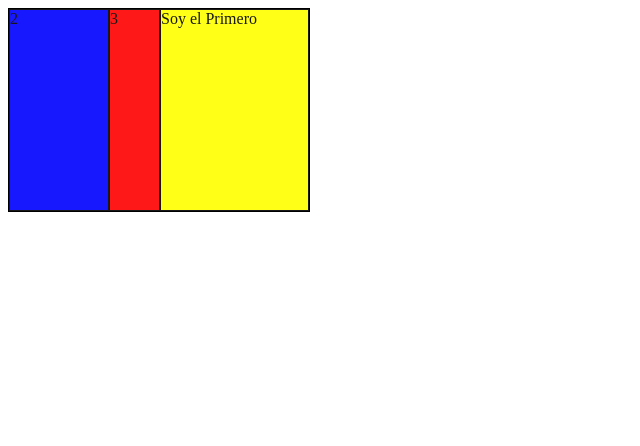
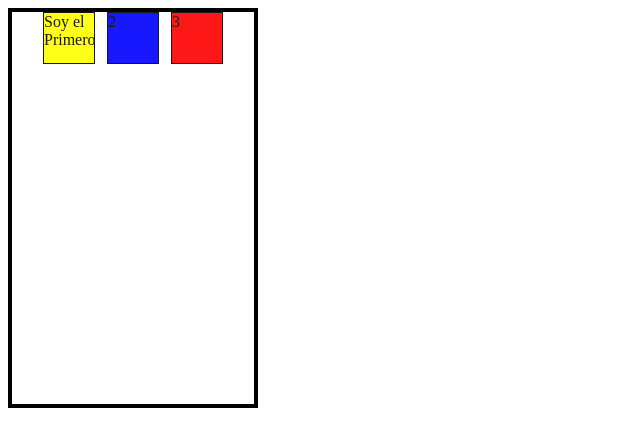
Before and after one commit to emiliotech/curso-css-2024, a plain HTML site: page flex-box/flex-box.html in a window 1280 px wide. Shown: the whole page, without its empty margins (0-640 px from the left). Drawn offline with Linux system fonts and the light colour scheme.

Commit message:
posicionar elementos: justify-content

```diff
--- a/flex-box/flex-box.css
+++ b/flex-box/flex-box.css
@@ -3,35 +3,35 @@
     display: flex;
     /* flex-direction: row; */
     /* flex-wrap: wrap; */
-    flex-flow: row wrap;
-    width: 300px;
-    border: 1px solid;
-
+    flex-flow: row nowrap;
+    width: 250px;
+    height: 400px;
+    border: 4px solid;
+    box-sizing: border-box;
+    justify-content:center;
+    gap: 12px;
 
 }
 .item {
     border: 1px solid;
     opacity: .9;
     width: 50px;
-    height: 200px;
+    height: 50px;
 
 
-    flex: 1;
 }
 
 .item:first-child {
     background: yellow;
-    flex: 3;
-    order: 3;
+
 }
 
 .item:nth-child(2) {
     background: blue;
-    flex: 2;
-    order: 1;
+
 }
 
 .item:last-child{
     background: red;
-    order: 2;
+
 }
```
